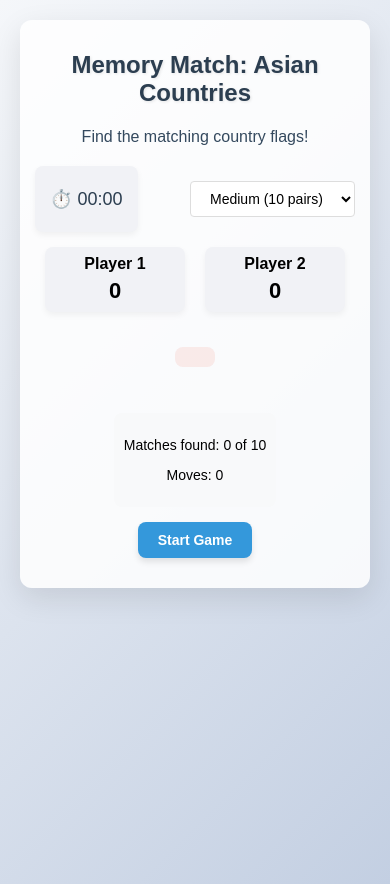
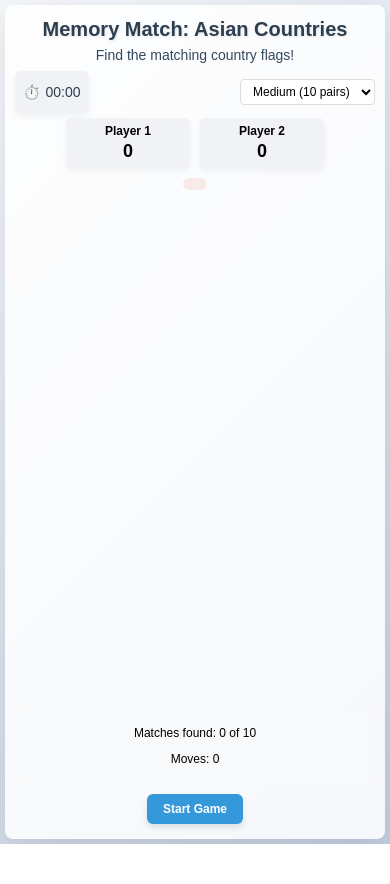
Before and after one commit to Mhacccc/memory-game, a plain HTML site: page index.html in a window 390 px wide. After the commit the page ends 844 px from the top, so only its background shows below. Drawn offline with Linux system fonts and the light colour scheme.

Commit message:
12th commit

```diff
--- a/style.css
+++ b/style.css
@@ -2,23 +2,25 @@ body {
     font-family: 'Poppins', sans-serif;
     background: linear-gradient(135deg, #f5f7fa 0%, #c3cfe2 100%);
     margin: 0;
-    padding: 20px;
+    padding: 10px;
     text-align: center;
     min-height: 100vh;
+    box-sizing: border-box;
+    overflow-x: hidden;
 }
 
 .game-title {
     color: #2c3e50;
-    margin-bottom: 5px;
-    font-size: 28px;
+    margin: 5px 0;
+    font-size: 24px;
     text-shadow: 1px 1px 3px rgba(0,0,0,0.1);
     font-weight: 700;
 }
 
 .game-subtitle {
     color: #34495e;
-    margin-bottom: 20px;
-    font-size: 18px;
+    margin: 5px 0 10px 0;
+    font-size: 16px;
     font-weight: 400;
 }
 
@@ -31,7 +33,9 @@ body {
     background-color: rgba(255, 255, 255, 0.85);
     border-radius: 12px;
     box-shadow: 0 10px 30px rgba(0, 0, 0, 0.1);
-    padding: 20px;
+    padding: 15px;
+    min-height: calc(100vh - 20px);
+    box-sizing: border-box;
 }
 
 /* Game dashboard */
@@ -39,15 +43,16 @@ body {
     display: flex;
     justify-content: space-between;
     width: 100%;
-    margin-bottom: 15px;
+    margin-bottom: 8px;
     flex-wrap: wrap;
+    gap: 10px;
 }
 
 .timer-container {
     background-color: #f1f2f6;
-    border-radius: 8px;
-    padding: 8px 15px;
-    font-size: 18px;
+    border-radius: 6px;
+    padding: 6px 12px;
+    font-size: 16px;
     color: #2c3e50;
     display: flex;
     align-items: center;
@@ -64,17 +69,17 @@ body {
     display: flex;
     justify-content: center;
     width: 100%;
-    margin-bottom: 20px;
+    margin-bottom: 8px;
 }
 
 .player-card {
     background-color: #f1f2f6;
-    border-radius: 8px;
-    padding: 10px 20px;
-    margin: 0 10px;
+    border-radius: 6px;
+    padding: 8px 15px;
+    margin: 0 8px;
     box-shadow: 0 3px 6px rgba(0,0,0,0.05);
     transition: all 0.3s ease;
-    width: 150px;
+    width: 120px;
 }
 
 .active-player {
@@ -98,12 +103,14 @@ body {
 #grid {
     display: grid;
     grid-template-columns: repeat(4, 1fr);
-    gap: 10px;
+    gap: 8px;
     justify-content: center;
-    padding: 10px;
+    padding: 8px;
     width: 100%;
-    max-width: 600px;
+    max-width: 500px;
     perspective: 1000px; /* For 3D flip effect */
+    flex: 1;
+    align-items: center;
 }
 
 .card-container {
@@ -166,10 +173,10 @@ body {
 
 /* Button styling */
 .btn {
-    padding: 12px 24px;
-    font-size: 16px;
-    margin: 15px 8px;
-    border-radius: 8px;
+    padding: 10px 20px;
+    font-size: 14px;
+    margin: 8px 4px;
+    border-radius: 6px;
     border: none;
     font-weight: 600;
     cursor: pointer;
@@ -201,12 +208,12 @@ body {
 
 /* Countdown styling */
 #countdown {
-    font-size: 24px;
+    font-size: 18px;
     color: #e74c3c;
     font-weight: 700;
-    margin: 15px 0;
-    padding: 10px 20px;
-    border-radius: 8px;
+    margin: 10px 0;
+    padding: 8px 15px;
+    border-radius: 6px;
     background-color: rgba(231, 76, 60, 0.1);
     display: inline-block;
 }
@@ -282,11 +289,13 @@ body {
 
 /* Statistics area */
 .stats-area {
-    margin-top: 15px;
-    padding: 10px;
+    margin: 8px 0;
+    padding: 8px;
     background-color: #f8f9fa;
-    border-radius: 8px;
+    border-radius: 6px;
     font-size: 14px;
+    width: 100%;
+    box-sizing: border-box;
 }
 
 /* Make unclickable cards during countdown */
@@ -296,52 +305,145 @@ body {
 
 /* Responsive adjustments - keeping 4 columns but adjusting other elements */
 @media (max-width: 768px) {
+    body {
+        padding: 5px;
+    }
+
     .game-title {
-        font-size: 24px;
+        font-size: 20px;
+        margin: 3px 0;
     }
 
     .game-subtitle {
-        font-size: 16px;
+        font-size: 14px;
+        margin: 3px 0 8px 0;
     }
 
     .container {
-        padding: 15px;
+        padding: 10px;
+        border-radius: 8px;
+        min-height: calc(100vh - 10px);
+    }
+
+    .game-dashboard {
+        margin-bottom: 5px;
+        gap: 8px;
+    }
+
+    .timer-container {
+        padding: 4px 8px;
+        font-size: 14px;
     }
 
     /* Grid stays at 4 columns but other elements adjust */
     #grid {
-        gap: 8px;
-        padding: 8px;
+        gap: 6px;
+        padding: 6px;
+        max-width: 100%;
+    }
+
+    .player-info {
+        margin-bottom: 5px;
     }
 
     .player-card {
-        padding: 8px 15px;
-        width: 120px;
-    }
-
-    .btn {
-        font-size: 14px;
-        padding: 10px 20px;
-    }
-}
-
-/* For very small screens, keep 4 columns but make other adjustments */
-@media (max-width: 360px) {
-    #grid {
-        gap: 5px;
-        padding: 5px;
-    }
-
-    .container {
-        padding: 10px;
-    }
-
-    .player-card {
+        padding: 6px 12px;
         width: 100px;
         margin: 0 5px;
     }
 
     .player-name {
         font-size: 12px;
+        margin-bottom: 3px;
+    }
+
+    .player-score {
+        font-size: 18px;
+    }
+
+    .btn {
+        font-size: 12px;
+        padding: 8px 16px;
+        margin: 5px 3px;
+    }
+
+    #countdown {
+        font-size: 16px;
+        margin: 5px 0;
+        padding: 6px 12px;
+    }
+
+    .stats-area {
+        margin: 5px 0;
+        padding: 6px;
+        font-size: 12px;
+    }
+
+    .difficulty-selector {
+        margin: 8px 0;
+    }
+
+    .difficulty-selector select {
+        padding: 4px 8px;
+        font-size: 12px;
     }
 }
+
+/* For very small screens, keep 4 columns but make other adjustments */
+@media (max-width: 360px) {
+    body {
+        padding: 3px;
+    }
+
+    .container {
+        padding: 8px;
+        min-height: calc(100vh - 6px);
+    }
+
+    .game-title {
+        font-size: 18px;
+    }
+
+    .game-subtitle {
+        font-size: 12px;
+    }
+
+    #grid {
+        gap: 4px;
+        padding: 4px;
+    }
+
+    .player-card {
+        width: 80px;
+        margin: 0 3px;
+        padding: 4px 8px;
+    }
+
+    .player-name {
+        font-size: 10px;
+    }
+
+    .player-score {
+        font-size: 16px;
+    }
+
+    .timer-container {
+        padding: 3px 6px;
+        font-size: 12px;
+    }
+
+    .btn {
+        font-size: 11px;
+        padding: 6px 12px;
+    }
+
+    #countdown {
+        font-size: 14px;
+        padding: 4px 8px;
+    }
+
+    .stats-area {
+        font-size: 11px;
+        padding: 4px;
+    }
+}
```
